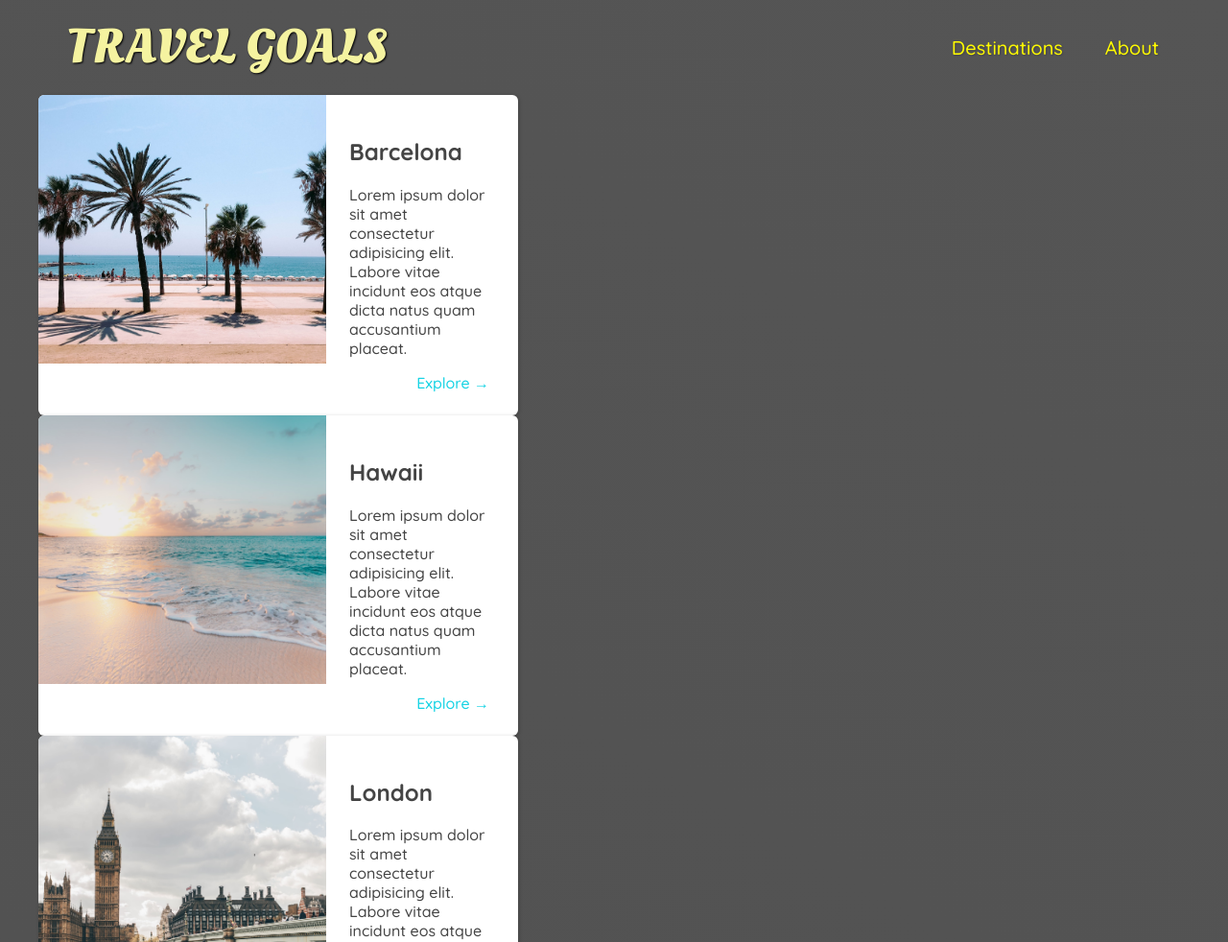
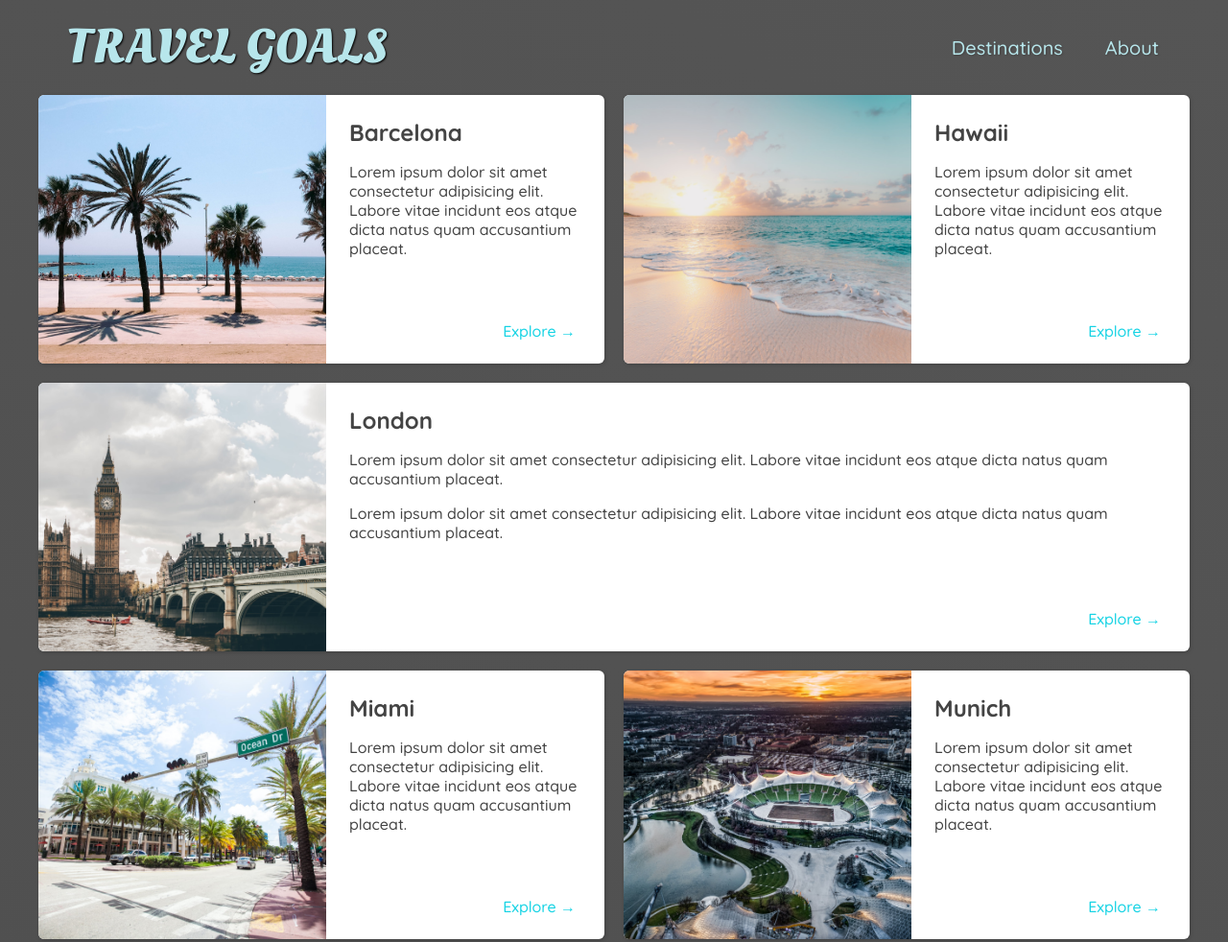
Before and after one commit to AbdullahZahra/travel-page, a plain HTML site: page places.html in a window 1280 px wide. Shown: the top 982 px of the page at 96% size. Drawn offline with Linux system fonts and the light colour scheme.

Commit message:
day 20 and the last day of msection 7

```diff
--- a/places.css
+++ b/places.css
@@ -1,6 +1,19 @@
 body {
   background: linear-gradient(30deg, rgb(77, 77, 77), rgb(85, 85, 85));
   color: rgb(68, 68, 68);
+}
+
+#page-logo a {
+  color: rgb(183, 230, 235);
+}
+
+header a {
+  color: rgb(183, 230, 235);
+}
+
+header nav a:hover {
+  background-color: rgb(183, 230, 235);
+  color: rgb(59, 59, 59);
 }
 
 header {
@@ -9,7 +22,15 @@ header {
 
 main ul {
   width: 1200px;
-  margin: 0 auto;
+  margin: 0 auto 48px auto;
+  display: grid;
+  grid-template-columns: 1fr 1fr;
+  gap: 20px 20px;
+}
+
+main ul li:nth-of-type(3) {
+  grid-column: 1 / 3;
+  width: fit-content;
 }
 
 main li {
@@ -18,7 +39,6 @@ main li {
   box-shadow: 1px 1px 4px rgba(0, 0, 0, 0.2);
   border-radius: 6px;
   overflow: hidden;
-  width: 500px;
 }
 
 main li img {
@@ -32,6 +52,10 @@ main li img {
   display: flex;
   flex-direction: column;
   justify-content: space-between;
+}
+
+.item-content h2 {
+  margin: 0;
 }
 
 .actions {
--- a/shared.css
+++ b/shared.css
@@ -48,13 +48,13 @@ header a {
   border-radius: 6px;
 }
 
-header a:hover {
+header nav a:hover {
   color: rgb(77, 77, 77);
   background-color: rgb(255, 251, 0);
 }
 
 footer {
-    background: linear-gradient(70deg, rgb(24, 24, 24), rgb(25, 29,29));
+  background: linear-gradient(70deg, rgb(24, 24, 24), rgb(25, 29, 29));
   padding: 36px;
 }
 
```
Lines whose indentation alone changed are shown as unchanged.
